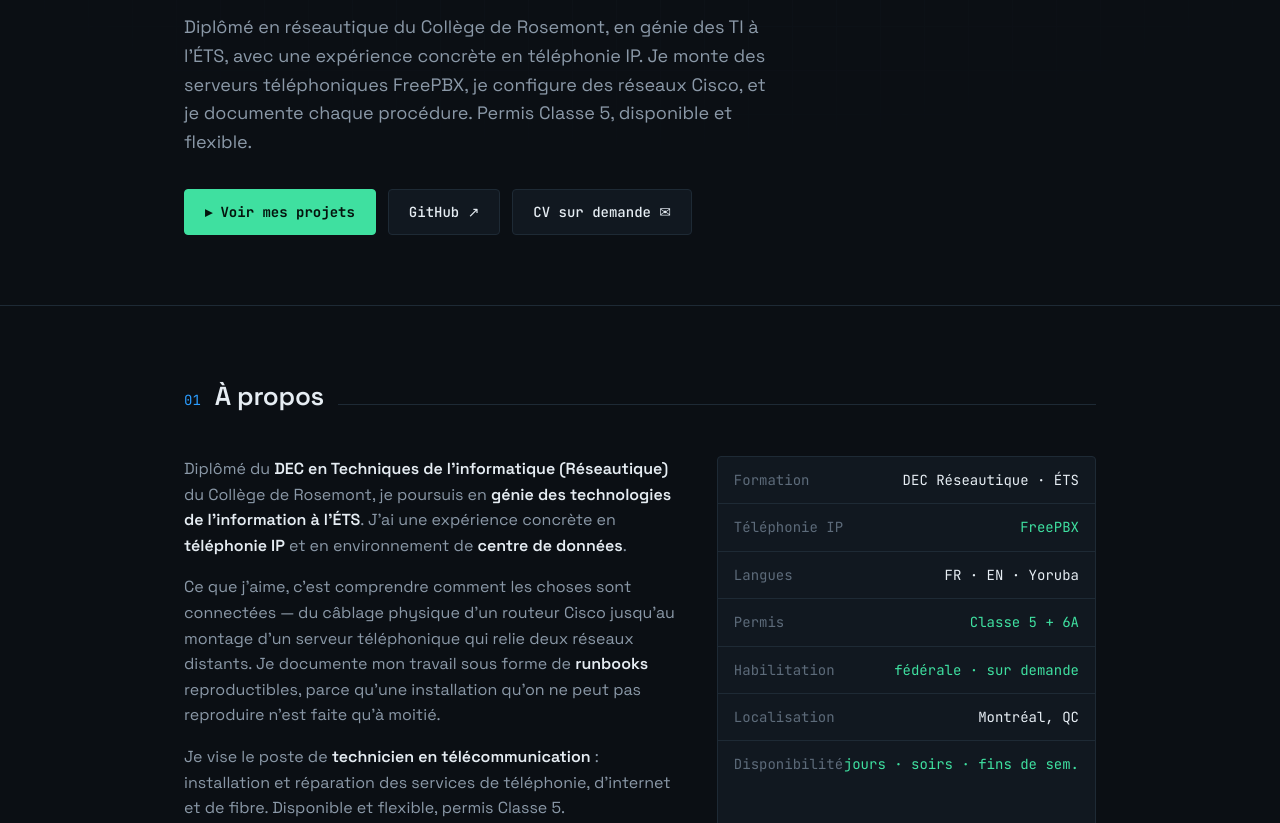
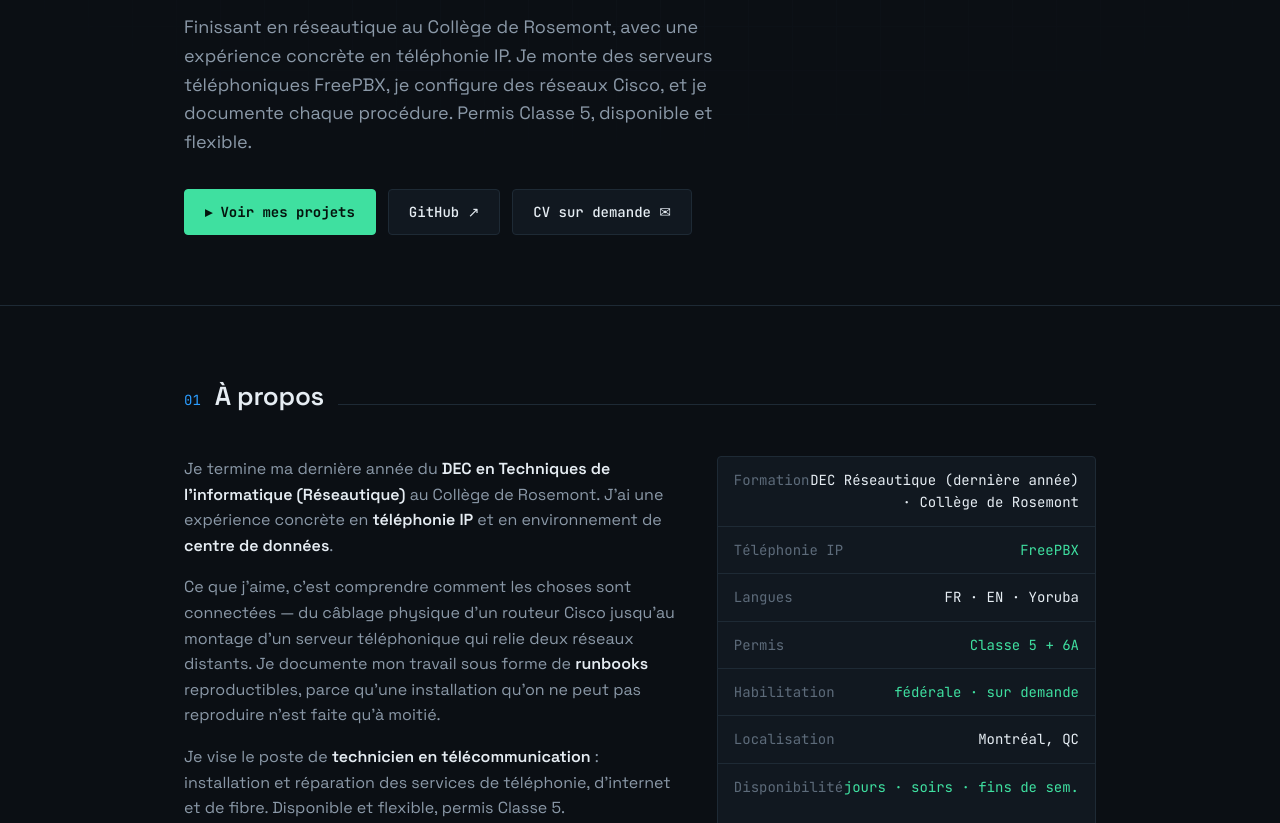
Before and after one commit to Bazeeza/bazeeza.github.io, a plain HTML site: page index.html in a window 1280 px wide. Shown: the part 277-1100 px from the top of the page. Drawn offline with Linux system fonts and the light colour scheme.

Commit message:
Use public name bazeeza and fix education

```diff
--- a/index.html
+++ b/index.html
@@ -4,7 +4,7 @@
 <meta charset="UTF-8">
 <meta name="viewport" content="width=device-width, initial-scale=1.0">
 <title>bazeeza — Technicien en télécommunication</title>
-<meta name="description" content="Portfolio d'bazeeza — technicien en télécommunication. Téléphonie IP (FreePBX), réseaux Cisco, infrastructure et supervision.">
+<meta name="description" content="Portfolio de bazeeza — technicien en télécommunication. Téléphonie IP (FreePBX), réseaux Cisco, infrastructure et supervision.">
 <link rel="preconnect" href="https://fonts.googleapis.com">
 <link rel="preconnect" href="https://fonts.gstatic.com" crossorigin>
 <link href="https://fonts.googleapis.com/css2?family=Space+Grotesk:wght@400;500;600;700&family=JetBrains+Mono:wght@400;500;700&display=swap" rel="stylesheet">
@@ -171,7 +171,7 @@
     <h1>bazeeza
       <span class="role">Technicien en télécommunication</span>
     </h1>
-    <p class="lede">Diplômé en réseautique du Collège de Rosemont, en génie des TI à l'ÉTS, avec une expérience concrète en téléphonie IP. Je monte des serveurs téléphoniques FreePBX, je configure des réseaux Cisco, et je documente chaque procédure. Permis Classe 5, disponible et flexible.</p>
+    <p class="lede">Finissant en réseautique au Collège de Rosemont, avec une expérience concrète en téléphonie IP. Je monte des serveurs téléphoniques FreePBX, je configure des réseaux Cisco, et je documente chaque procédure. Permis Classe 5, disponible et flexible.</p>
     <div class="cta-row">
       <a class="btn primary" href="#projects">▸ Voir mes projets</a>
       <a class="btn" href="https://github.com/Bazeeza" target="_blank" rel="noopener">GitHub ↗</a>
@@ -189,12 +189,12 @@
     </div>
     <div class="about-grid">
       <div>
-        <p>Diplômé du <strong>DEC en Techniques de l'informatique (Réseautique)</strong> du Collège de Rosemont, je poursuis en <strong>génie des technologies de l'information à l'ÉTS</strong>. J'ai une expérience concrète en <strong>téléphonie IP</strong> et en environnement de <strong>centre de données</strong>.</p>
+        <p>Je termine ma dernière année du <strong>DEC en Techniques de l'informatique (Réseautique)</strong> au Collège de Rosemont. J'ai une expérience concrète en <strong>téléphonie IP</strong> et en environnement de <strong>centre de données</strong>.</p>
         <p>Ce que j'aime, c'est comprendre comment les choses sont connectées — du câblage physique d'un routeur Cisco jusqu'au montage d'un serveur téléphonique qui relie deux réseaux distants. Je documente mon travail sous forme de <strong>runbooks</strong> reproductibles, parce qu'une installation qu'on ne peut pas reproduire n'est faite qu'à moitié.</p>
         <p>Je vise le poste de <strong>technicien en télécommunication</strong> : installation et réparation des services de téléphonie, d'internet et de fibre. Disponible et flexible, permis Classe 5.</p>
       </div>
       <div class="facts mono">
-        <div class="row"><span class="k">Formation</span><span class="v">DEC Réseautique · ÉTS</span></div>
+        <div class="row"><span class="k">Formation</span><span class="v">DEC Réseautique (dernière année) · Collège de Rosemont</span></div>
         <div class="row"><span class="k">Téléphonie IP</span><span class="v up">FreePBX</span></div>
         <div class="row"><span class="k">Langues</span><span class="v">FR · EN · Yoruba</span></div>
         <div class="row"><span class="k">Permis</span><span class="v up">Classe 5 + 6A</span></div>
```
